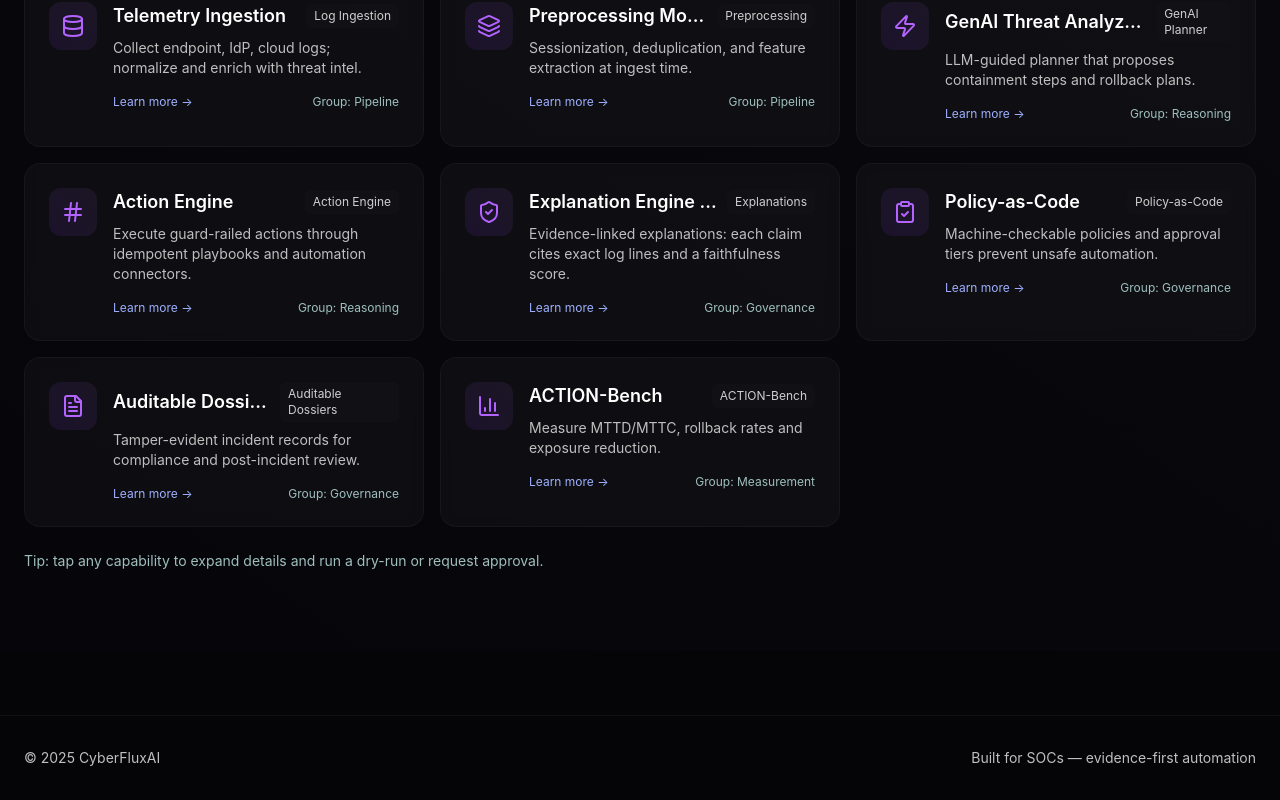
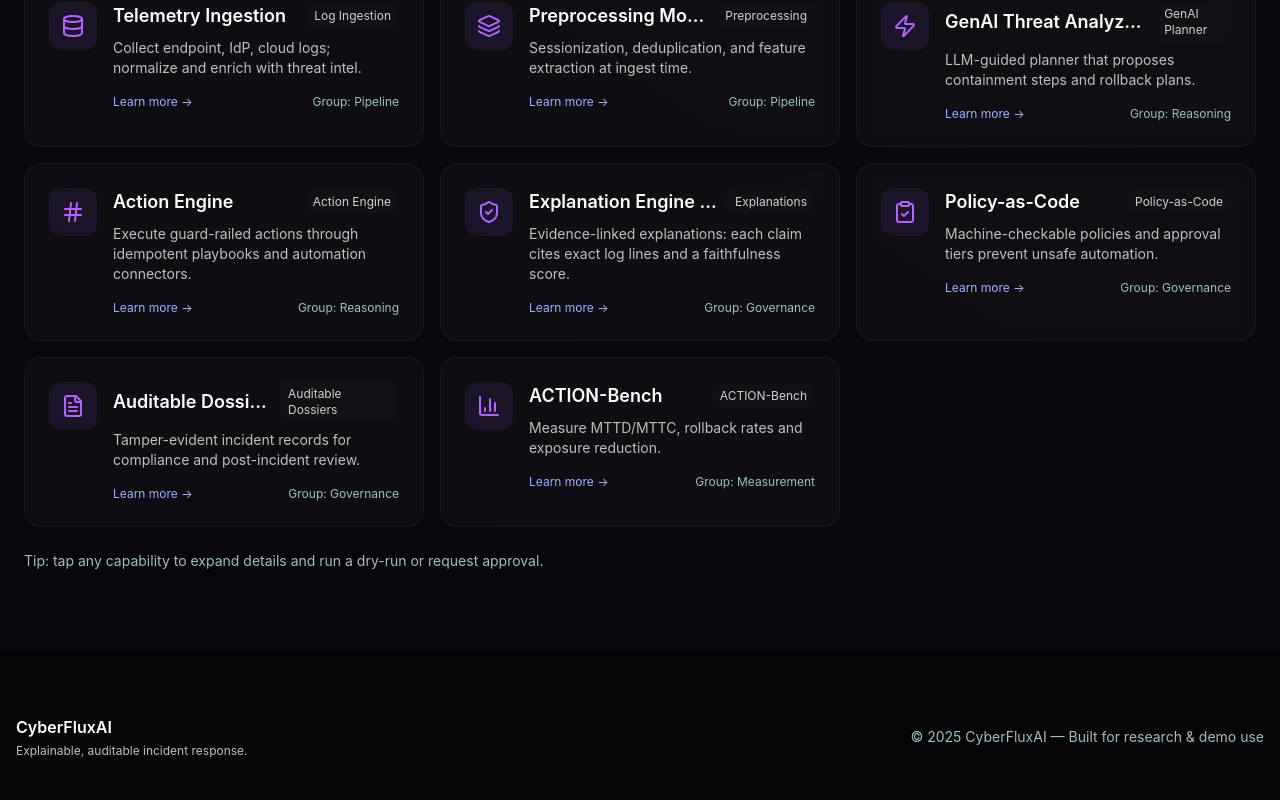
Before and after one commit to syedomar1/cyberfluxai, a Next.js app in the folder frontend/: page / in a window 1280 px wide. Shown: the part 1607-2407 px from the top of the page. Built offline with nearby package versions, Linux system fonts and the light colour scheme.

Commit message:
Updated Footer

```diff
--- a/frontend/components/Footer.jsx
+++ b/frontend/components/Footer.jsx
@@ -1,9 +1,18 @@
+// frontend/components/Footer.jsx
+"use client";
+
 export default function Footer() {
   return (
-    <footer id="contact" className="py-8 border-t border-[#121212] mt-16">
-      <div className="max-w-7xl mx-auto px-6 flex flex-col md:flex-row items-center justify-between gap-4">
-        <div className="text-sm text-[#bfbfbf]">© {new Date().getFullYear()} CyberFluxAI</div>
-        <div className="text-sm text-[#bfbfbf]">Built for SOCs — evidence-first automation</div>
+    <footer id="contact" className="py-8 px-4 bg-[#050507] text-[#bfbfbf] mt-8">
+      <div className="max-w-7xl mx-auto flex flex-col md:flex-row items-center justify-between gap-4">
+        <div>
+          <div className="font-semibold text-white">CyberFluxAI</div>
+          <div className="text-xs mt-1">Explainable, auditable incident response.</div>
+        </div>
+
+        <div className="text-sm text-[#9fbfbf]">
+          © {new Date().getFullYear()} CyberFluxAI — Built for research & demo use
+        </div>
       </div>
     </footer>
   );
```
